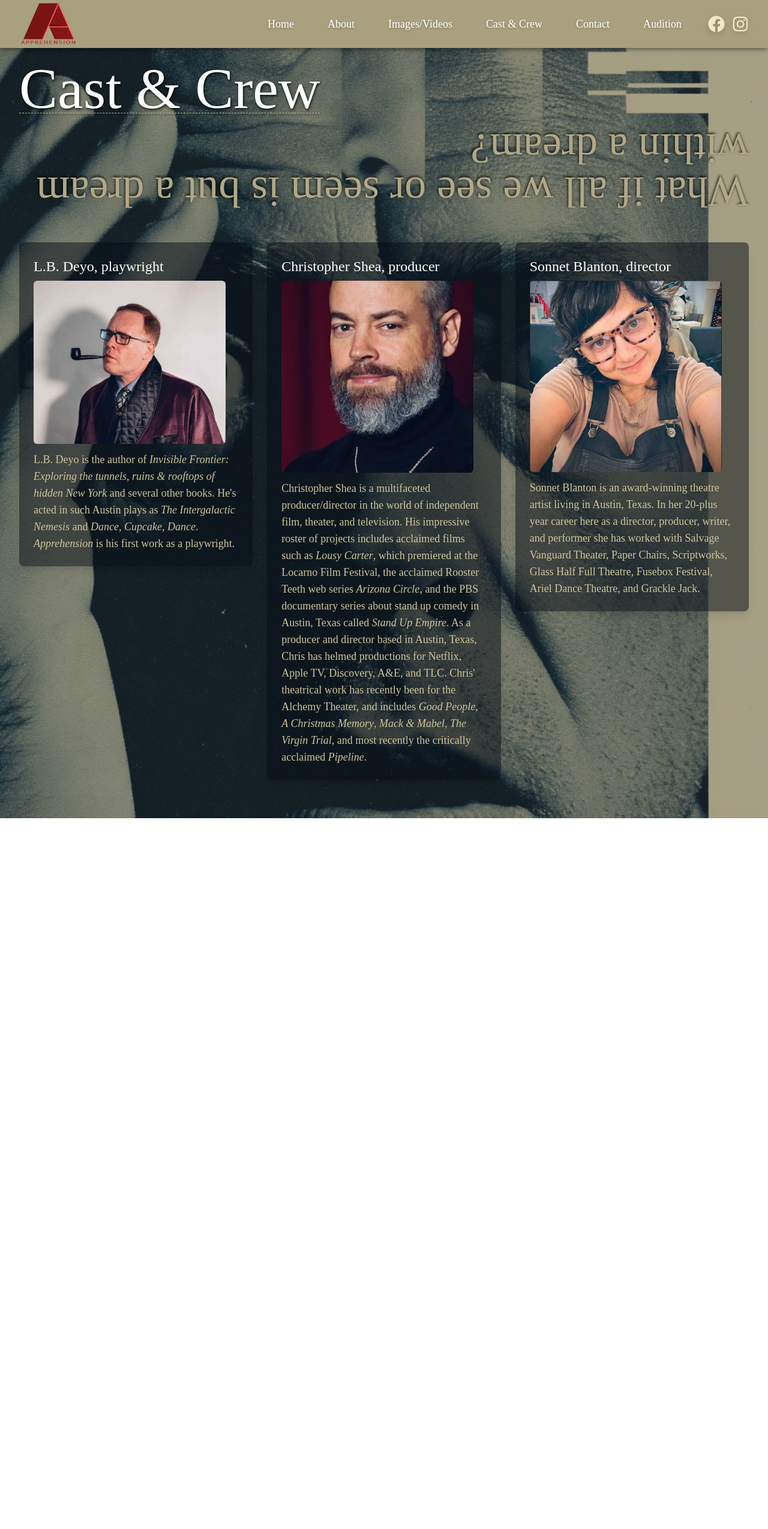
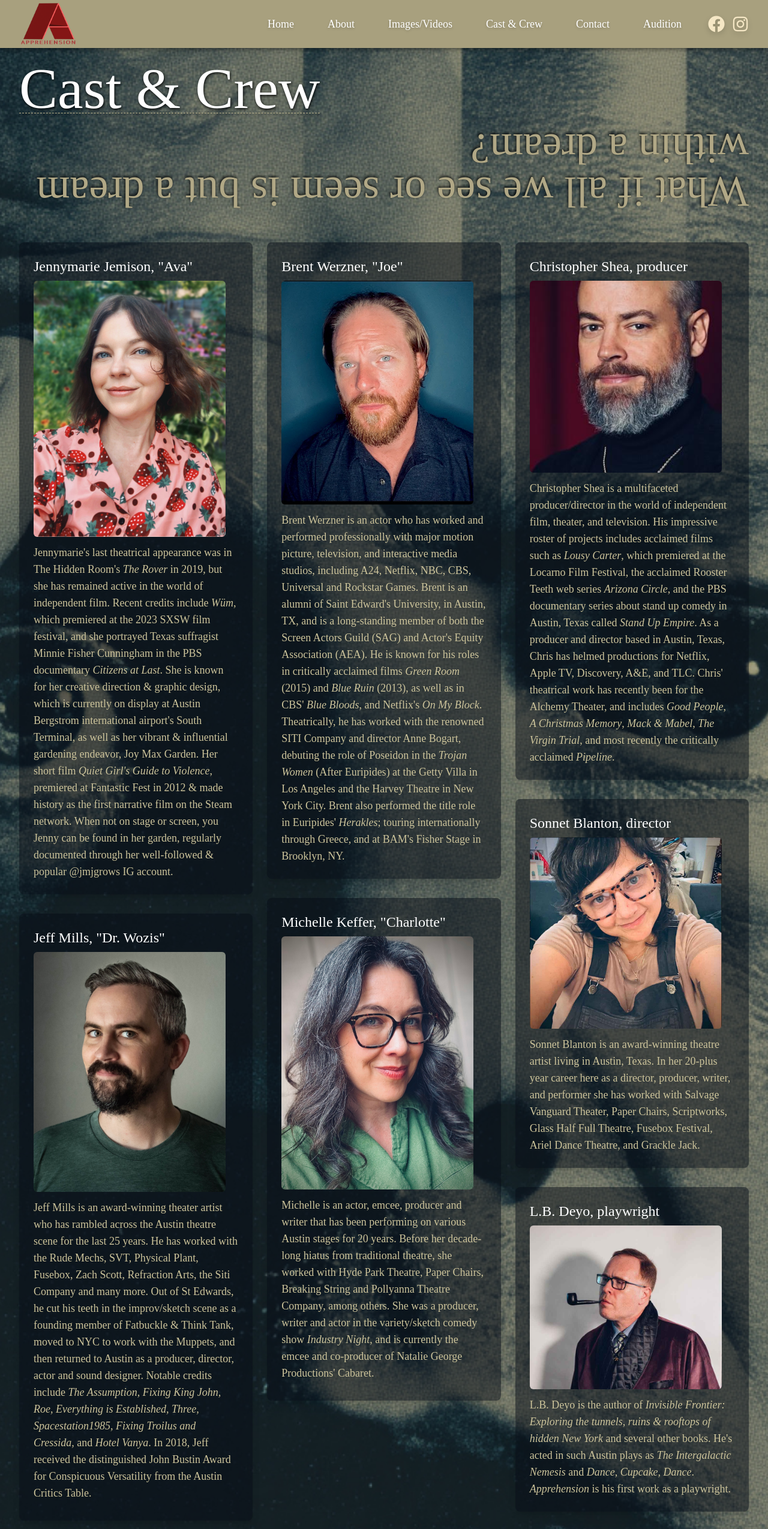
Before and after one commit to lbdeyo/apprehensionplay, a Next.js app: page /cast-crew in a window 1280 px wide. Shown: the top 2549 px of the page at 60% size. Before the commit the page ends 1364 px from the top, so only its background shows below. Built offline with nearby package versions, Linux system fonts and the light colour scheme; a web font is replaced by a local one.

Commit message:
adding actors

```diff
--- a/app/cast-crew/page.tsx
+++ b/app/cast-crew/page.tsx
@@ -28,27 +28,28 @@ export default function CastCrew() {
                 {/* Masonry Cast & Crew Grid */}
                 <section className="mt-12">
                     <div className="columns-1 md:columns-2 lg:columns-3 gap-6">
-                        <div className="hidden mb-8 break-inside-avoid bg-[#070C17]/50 rounded-lg shadow-lg p-6 flex flex-col items-start">
+                        <div className=" mb-8 break-inside-avoid bg-[#070C17]/50 rounded-lg shadow-lg p-6 flex flex-col items-start">
                             <h2 className="text-2xl  text-white mb-2 text-left">Jennymarie Jemison, "Ava"</h2>
                             <img src="/img/castandcrew/jennymarie.jpeg" alt="Jennymarie Jemison" className="w-full h-auto max-w-xs rounded-md mb-3 object-cover" />
                             <p className="text-[#cdc49b] text-lg text-left">Jennymarie's last theatrical appearance was in The Hidden Room's <i>The Rover</i> in 2019, but she has remained active in the world of independent film. Recent credits include <i>Wüm</i>, which premiered at the 2023 SXSW film festival, and she portrayed Texas suffragist Minnie Fisher Cunningham in the PBS documentary <i>Citizens at Last</i>. She is known for her creative direction & graphic design, which is currently on display at Austin Bergstrom international airport's South Terminal, as well as her vibrant & influential gardening endeavor, Joy Max Garden. Her short film <i>Quiet Girl's Guide to Violence</i>, premiered at Fantastic Fest in 2012 & made history as the first narrative film on the Steam network. When not on stage or screen, you Jenny can be found in her garden, regularly documented through her well-followed & popular @jmjgrows IG account.</p>
                         </div>
-                        <div className="hidden mb-8 break-inside-avoid bg-[#070C17]/50 rounded-lg shadow-lg p-6 flex flex-col items-start">
+                        <div className=" mb-8 break-inside-avoid bg-[#070C17]/50 rounded-lg shadow-lg p-6 flex flex-col items-start">
                             <h2 className="text-2xl  text-white mb-2 text-left">Jeff Mills, "Dr. Wozis"</h2>
                             <img src="/img/castandcrew/mills.jpeg" alt="Jeff Mills" className="w-full h-auto max-w-xs rounded-md mb-3 object-cover" />
                             <p className="text-[#cdc49b] text-lg text-left mb-2">Jeff Mills is an award-winning theater artist who has rambled across the Austin theatre scene for the last 25 years. He has worked with the Rude Mechs, SVT, Physical Plant, Fusebox, Zach Scott, Refraction Arts, the Siti Company and many more. Out of St Edwards, he cut his teeth in the improv/sketch scene as a founding member of Fatbuckle & Think Tank, moved to NYC to work with the Muppets, and then returned to Austin as a producer, director, actor and sound designer. Notable credits include <i>The Assumption, Fixing King John, Roe, Everything is Established, Three, Spacestation1985, Fixing Troilus and Cressida,</i> and <i>Hotel Vanya</i>. In 2018, Jeff received the distinguished John Bustin Award for Conspicuous Versatility from the Austin Critics Table.</p>
                         </div>
-                        <div className="hidden mb-8 break-inside-avoid bg-[#070C17]/50 rounded-lg shadow-lg p-6 flex flex-col items-start">
+                        <div className=" mb-8 break-inside-avoid bg-[#070C17]/50 rounded-lg shadow-lg p-6 flex flex-col items-start">
+                            <h2 className="text-2xl  text-white mb-2 text-left">Brent Werzner, "Joe"</h2>
+                            <img src="/img/castandcrew/werzner-pic.jpg" alt="Jennymarie Jemison" className="w-full h-auto max-w-xs rounded-md mb-3 object-cover" />
+                            <p className="text-[#cdc49b] text-lg text-left">Brent Werzner is an actor who has worked and performed professionally with major motion picture, television, and interactive media studios, including A24, Netflix, NBC, CBS, Universal and Rockstar Games. Brent is an alumni of Saint Edward's University, in Austin, TX, and is a long-standing member of both the Screen Actors Guild (SAG) and Actor's Equity Association (AEA). He is known for his roles in critically acclaimed films <i>Green Room</i> (2015) and <i>Blue Ruin</i> (2013), as well as in CBS' <i>Blue Bloods</i>, and Netflix's <i>On My Block</i>. Theatrically, he has worked with the renowned SITI Company and director Anne Bogart, debuting the role of Poseidon in the <i>Trojan Women</i> (After Euripides) at the Getty Villa in Los Angeles and the Harvey Theatre in New York City. Brent also performed the title role in Euripides' <i>Herakles</i>; touring internationally through Greece, and at BAM's Fisher Stage in Brooklyn, NY.</p>
+                        </div>
+                        <div className=" mb-8 break-inside-avoid bg-[#070C17]/50 rounded-lg shadow-lg p-6 flex flex-col items-start">
                             <h2 className="text-2xl  text-white mb-2 text-left">Michelle Keffer, "Charlotte"</h2>
                             <img src="/img/castandcrew/michelle-keffer.jpg" alt="Michelle Keffer" className="w-full h-auto max-w-xs rounded-md mb-3 object-cover" />
                             <p className="text-[#cdc49b] text-lg text-left mb-2">Michelle is an actor, emcee, producer and writer that has been performing on various Austin stages for 20 years. Before her decade-long hiatus from traditional theatre, she worked with Hyde Park Theatre, Paper Chairs, Breaking String and Pollyanna Theatre Company, among others. She was a producer, writer and actor in the variety/sketch comedy show <i>Industry Night</i>, and is currently the emcee and co-producer of Natalie George Productions' Cabaret.</p>
                         </div>
-                        <div className="mb-8 break-inside-avoid bg-[#070C17]/50 rounded-lg shadow-lg p-6 flex flex-col items-start">
-                            <h2 className="text-2xl  text-white mb-2 text-left">L.B. Deyo, playwright</h2>
-                            <img src="/img/castandcrew/lb-pipe-cropped.jpg" alt="L.B. Deyo" className="w-full h-auto max-w-xs rounded-md mb-3 object-cover" />
-                            <p className="text-[#cdc49b] text-lg text-left">L.B. Deyo is the author of <i>Invisible Frontier: Exploring the tunnels, ruins & rooftops of hidden New York</i> and several other books. He's acted in such Austin plays as <i>The Intergalactic Nemesis</i> and <i>Dance, Cupcake, Dance</i>. <i>Apprehension</i> is his first work as a playwright.</p>
-                        </div>
-                        {/* Example Cast/Crew Member 2 */}
+
+
                         <div className="mb-8 break-inside-avoid bg-[#070C17]/50 rounded-lg shadow-lg p-6 flex flex-col items-start">
                             <h2 className="text-2xl  text-white mb-2 text-left">Christopher Shea, producer</h2>
                             <img src="/img/castandcrew/shea.jpg" alt="Christopher Shea" className="w-full h-auto max-w-xs rounded-md mb-3 object-cover" />
@@ -60,6 +61,11 @@ export default function CastCrew() {
                             <img src="/img/castandcrew/sonnet.jpg" alt="Michelle Keffer" className="w-full h-auto max-w-xs rounded-md mb-3 object-cover" />
                             <p className="text-[#cdc49b] text-lg text-left">Sonnet Blanton is an award-winning theatre artist living in Austin, Texas. In her 20-plus year career here as a director, producer, writer, and performer she has worked with Salvage Vanguard Theater, Paper Chairs, Scriptworks, Glass Half Full Theatre, Fusebox Festival, Ariel Dance Theatre, and Grackle Jack.</p>
                         </div>
+                        <div className="mb-8 break-inside-avoid bg-[#070C17]/50 rounded-lg shadow-lg p-6 flex flex-col items-start">
+                            <h2 className="text-2xl  text-white mb-2 text-left">L.B. Deyo, playwright</h2>
+                            <img src="/img/castandcrew/lb-pipe-cropped.jpg" alt="L.B. Deyo" className="w-full h-auto max-w-xs rounded-md mb-3 object-cover" />
+                            <p className="text-[#cdc49b] text-lg text-left">L.B. Deyo is the author of <i>Invisible Frontier: Exploring the tunnels, ruins & rooftops of hidden New York</i> and several other books. He's acted in such Austin plays as <i>The Intergalactic Nemesis</i> and <i>Dance, Cupcake, Dance</i>. <i>Apprehension</i> is his first work as a playwright.</p>
+                        </div>
                     </div>
                 </section>
 
```
Also changed, not shown: public/img/castandcrew/werzner-pic.jpg (added).
